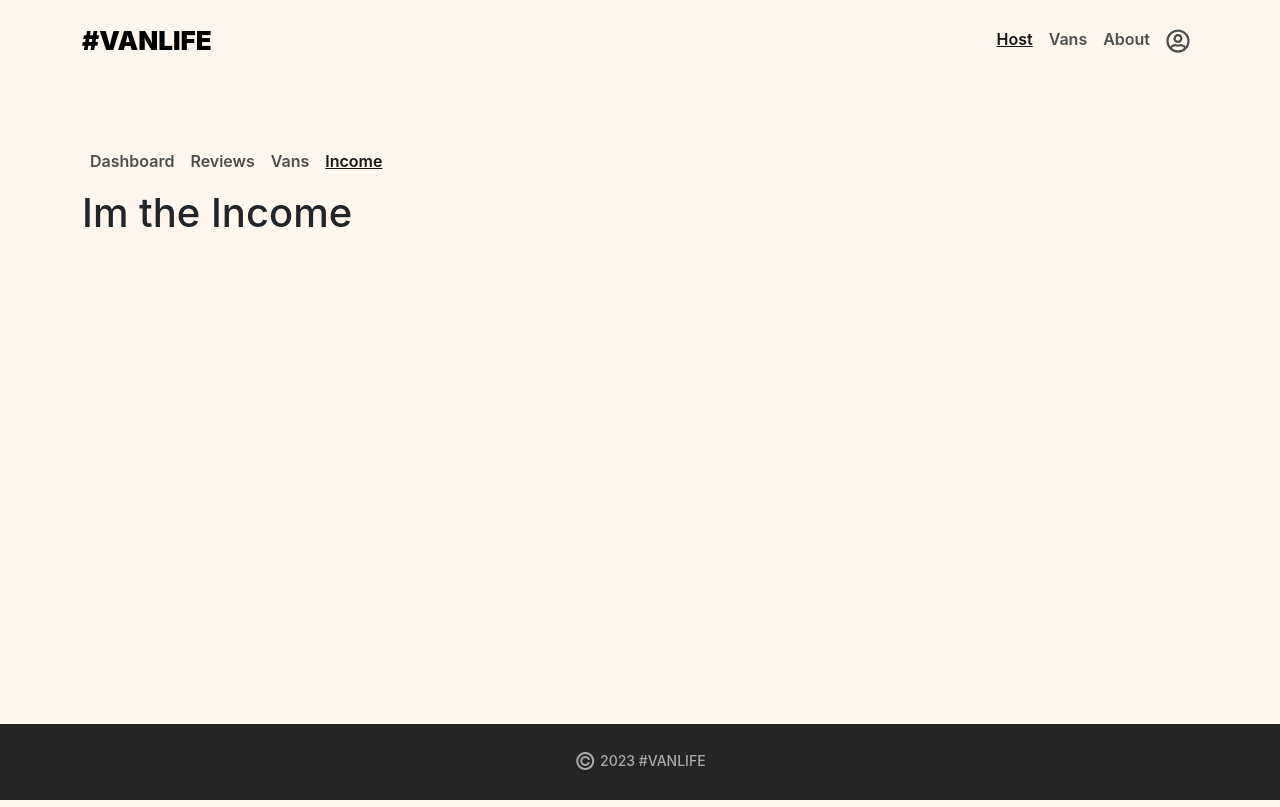
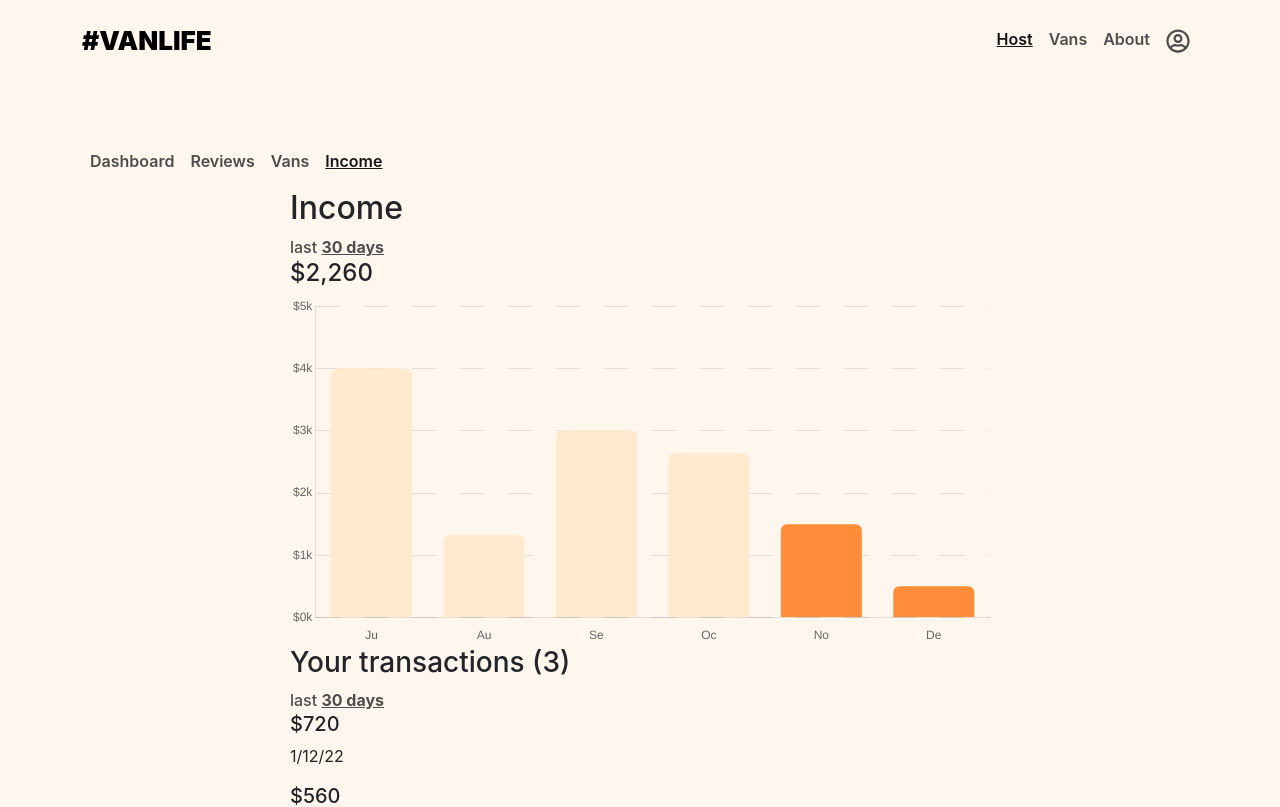
Before and after one commit to rheera/van-life, a React (Vite) app: page /host/income in a window 1280 px wide. Shown: the top 807 px of the page. Built offline with nearby package versions, Linux system fonts and the light colour scheme; no server answers; sample sign-in values are in the browser's storage; what miragejs would draw is missing.

Commit message:
added a chartjs chart to income

```diff
--- a/package.json
+++ b/package.json
@@ -11,9 +11,11 @@
   },
   "dependencies": {
     "bootstrap": "^5.3.2",
+    "chart.js": "^4.4.0",
     "firebase": "^10.4.0",
     "react": "^18.2.0",
     "react-bootstrap": "^2.9.0",
+    "react-chartjs-2": "^5.2.0",
     "react-dom": "^18.2.0",
     "react-icons": "^4.11.0",
     "react-router-dom": "^6.16.0"
--- /dev/null
+++ b/src/assets/data/transactionsData.ts
@@ -0,0 +1,7 @@
+const transactionsData = [
+  { id: 1, amt: 720, date: "1/12/22" },
+  { id: 2, amt: 560, date: "10/11/22" },
+  { id: 3, amt: 980, date: "23/11/22" },
+];
+
+export default transactionsData;
--- /dev/null
+++ b/src/components/IncomeGraph.tsx
@@ -0,0 +1,88 @@
+import {
+  Chart as ChartJS,
+  CategoryScale,
+  LinearScale,
+  BarElement,
+  Title,
+  Tooltip,
+} from "chart.js";
+import type { ChartOptions } from "chart.js";
+
+import { Bar } from "react-chartjs-2";
+
+ChartJS.register(CategoryScale, LinearScale, BarElement, Title, Tooltip);
+
+export const options: ChartOptions<"bar"> = {
+  responsive: true,
+  plugins: {},
+  scales: {
+    y: {
+      max: 5000,
+      min: 0,
+      ticks: {
+        stepSize: 1000,
+        callback: function (value) {
+          return "$" + value.toString().substring(0, 1) + "k";
+        },
+      },
+      border: { dash: [24, 24] },
+      grid: {
+        lineWidth: 1,
+        drawTicks: false, // true is default
+      },
+    },
+    x: {
+      grid: {
+        display: false,
+      },
+      ticks: {
+        stepSize: 1,
+        callback: function (value) {
+          // const newThis = this as any;
+          const newLabel: string = this.getLabelForValue(
+            value as number
+          ).substring(0, 2);
+          return newLabel;
+        },
+      },
+    },
+  },
+};
+
+const labels = [
+  "July",
+  "August",
+  "September",
+  "October",
+  "November",
+  "December",
+];
+const dataValues = [4000, 1325, 3012, 2643, 1500, 502];
+
+export const data = {
+  labels,
+  datasets: [
+    {
+      label: "Income",
+      data: dataValues,
+      backgroundColor: (ctx: { parsed: { x: number } }) => {
+        if (ctx.parsed.x >= 4) {
+          return "#FF8C38";
+        } else {
+          return "rgba(255, 234, 208, 1)";
+        }
+      },
+      borderRadius: 6,
+    },
+  ],
+};
+
+const IncomeGraph = () => {
+  return (
+    <div className="graph">
+      <Bar options={options} data={data} />
+    </div>
+  );
+};
+
+export default IncomeGraph;
--- /dev/null
+++ b/src/scss/income.scss
@@ -0,0 +1,10 @@
+.income {
+  position: relative;
+  max-width: 700px;
+  margin: 0 auto;
+  &__transactions {
+    &__title {
+      display: flex;
+    }
+  }
+}
--- a/src/views/Host/Income.tsx
+++ b/src/views/Host/Income.tsx
@@ -1,7 +1,39 @@
-const Income = () => (
-  <>
-    <h1>Im the Income</h1>
-  </>
-);
+import IncomeGraph from "../../components/IncomeGraph";
+import transactionsData from "../../assets/data/transactionsData";
+import "../../scss/income.scss";
+
+const Income = () => {
+  const transactions = transactionsData.map((transaction) => (
+    <div key={`transaction-${transaction.id}`} className="transaction">
+      <h5>${transaction.amt}</h5>
+      <p>{transaction.date}</p>
+    </div>
+  ));
+  return (
+    <section className="income">
+      <h2>Income</h2>
+      <div className="last-30-days">
+        <p>
+          last <span>30 days</span>
+        </p>
+      </div>
+      <h4>$2,260</h4>
+
+      <IncomeGraph />
+
+      <div className="income__transactions">
+        <div className="income__transaction__title">
+          <h3>Your transactions (3)</h3>
+          <div className="last-30-days">
+            <p>
+              last <span>30 days</span>
+            </p>
+          </div>
+        </div>
+        {transactions}
+      </div>
+    </section>
+  );
+};
 
 export default Income;
```
Also changed, not shown: src/assets/data/reviewsData.ts (renamed from src/assets/data/reviewsData.tsx), 2 other files (tests, documents, lock files or other folders).
